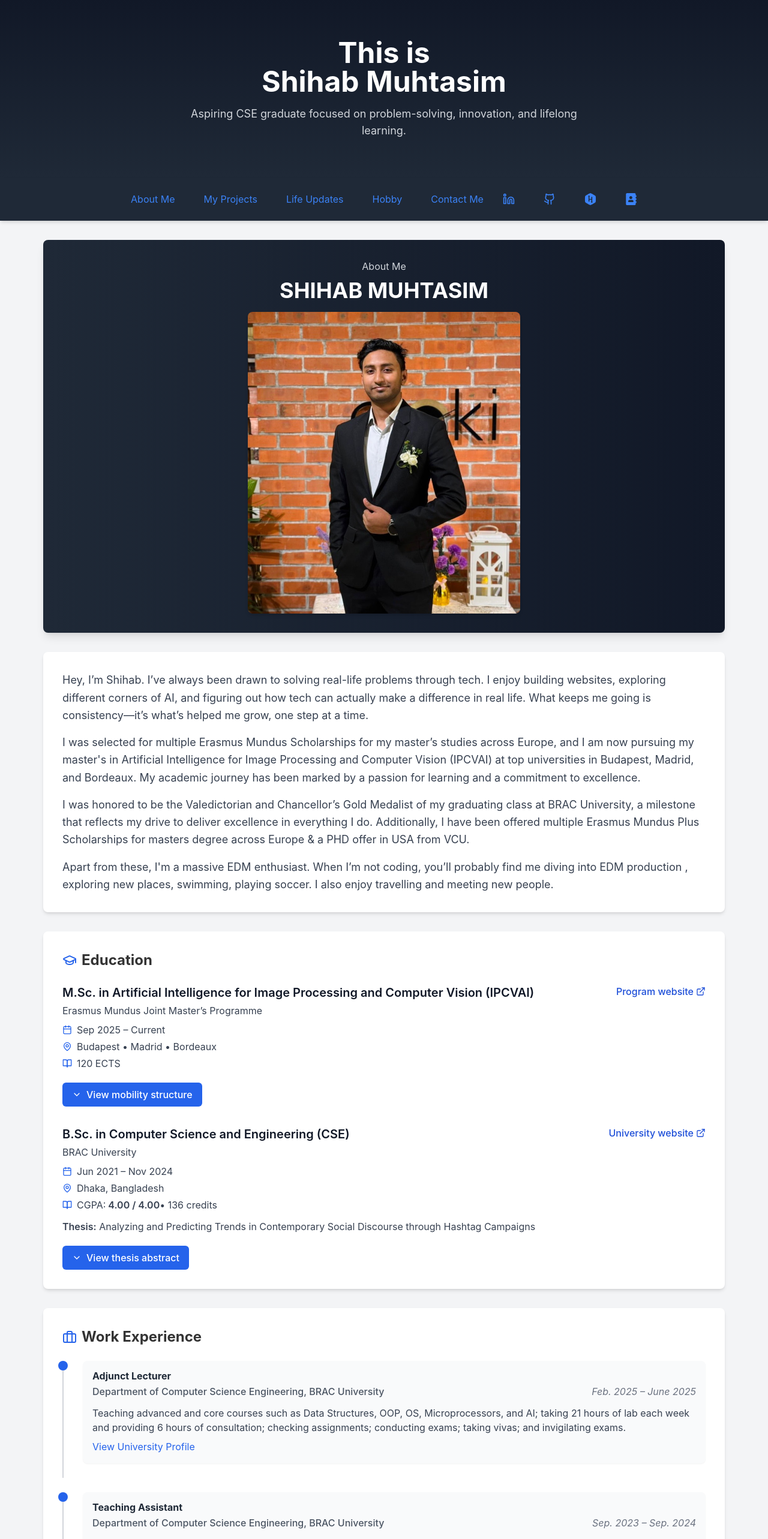
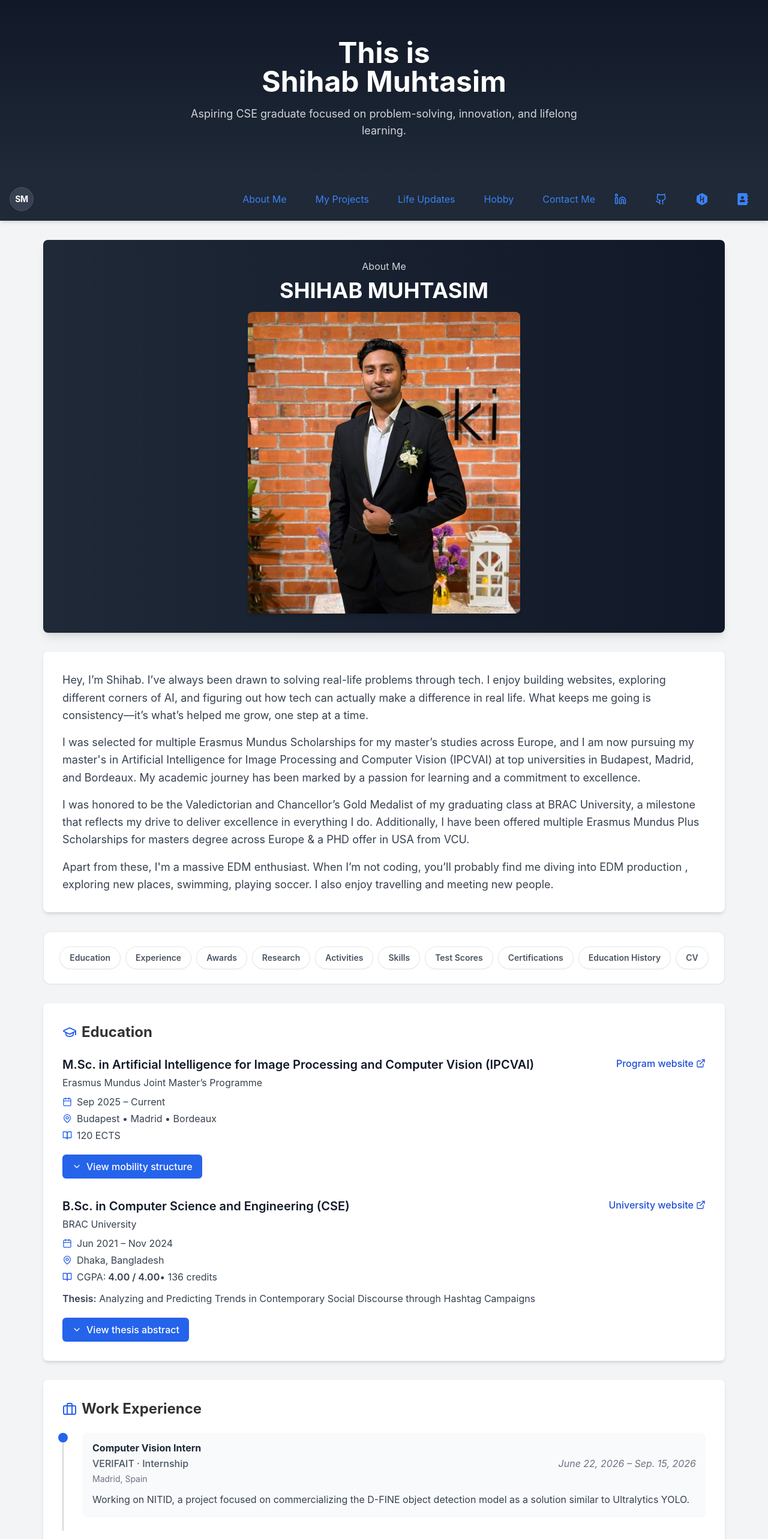
Before and after one commit to shihabmuhtasim/shihabmuhtasim.github.io, a React (Vite) app: page / in a window 1280 px wide. Shown: the top 2566 px of the page at 60% size. Built offline with nearby package versions, Linux system fonts and the light colour scheme.

Commit message:
Add homepage section navigation and internship

```diff
--- a/src/App.tsx
+++ b/src/App.tsx
@@ -20,6 +20,7 @@ import Projects from './components/Projects';
 import LifeUpdates from './components/LifeUpdates';
 import HobbiesMusic from './components/HobbiesMusic';
 import ContactMe from './components/ContactMe';
+import HomeSectionNavigation from './components/HomeSectionNavigation';
 
 import ScrollToTop from './components/ScrollToTop';
 
@@ -37,19 +38,18 @@ function App() {
           <Routes>
             <Route path="/" element={
               <div id="main">
-                <Header />
-                <AboutMe />
-                <Education />
-                <WorkExperience />
-                <Achievements />
-                <ResearchInterests />
-                <ResearchObjective />
-                <ExtraCurricular />
-                <TechnicalSkills />
-                <TestScores />
-                <Certifications />
-                <EducationHistory />
-                <CV />
+                <div id="about" className="scroll-target"><Header /><AboutMe /></div>
+                <HomeSectionNavigation />
+                <div id="education" className="scroll-target"><Education /></div>
+                <div id="experience" className="scroll-target"><WorkExperience /></div>
+                <div id="awards" className="scroll-target"><Achievements /></div>
+                <div id="research" className="scroll-target"><ResearchInterests /><ResearchObjective /></div>
+                <div id="activities" className="scroll-target"><ExtraCurricular /></div>
+                <div id="skills" className="scroll-target"><TechnicalSkills /></div>
+                <div id="scores" className="scroll-target"><TestScores /></div>
+                <div id="certifications" className="scroll-target"><Certifications /></div>
+                <div id="history" className="scroll-target"><EducationHistory /></div>
+                <div id="cv" className="scroll-target"><CV /></div>
               </div>
             } />
             <Route path="/projects" element={<Projects />} />
--- /dev/null
+++ b/src/components/HomeSectionNavigation.tsx
@@ -0,0 +1,40 @@
+import React from 'react';
+
+const sections = [
+  ['education', 'Education'],
+  ['experience', 'Experience'],
+  ['awards', 'Awards'],
+  ['research', 'Research'],
+  ['activities', 'Activities'],
+  ['skills', 'Skills'],
+  ['scores', 'Test Scores'],
+  ['certifications', 'Certifications'],
+  ['history', 'Education History'],
+  ['cv', 'CV'],
+] as const;
+
+const HomeSectionNavigation = () => {
+  const goToSection = (id: string) => {
+    document.getElementById(id)?.scrollIntoView({ behavior: 'smooth', block: 'start' });
+    window.history.replaceState(null, '', `#${id}`);
+  };
+
+  return (
+    <nav aria-label="Home page sections" className="mb-8 rounded-xl border border-gray-200 bg-white p-5 shadow-sm sm:p-6">
+      <div className="flex flex-wrap justify-center gap-2">
+        {sections.map(([id, label]) => (
+          <button
+            key={id}
+            type="button"
+            onClick={() => goToSection(id)}
+            className="rounded-full border border-gray-200 bg-white px-4 py-2 text-sm font-semibold text-gray-600 shadow-sm transition-all duration-200 hover:border-blue-500 hover:bg-blue-600 hover:text-white hover:shadow-md focus:outline-none focus:ring-2 focus:ring-blue-500 focus:ring-offset-2"
+          >
+            {label}
+          </button>
+        ))}
+      </div>
+    </nav>
+  );
+};
+
+export default HomeSectionNavigation;
--- a/src/components/Navigation.tsx
+++ b/src/components/Navigation.tsx
@@ -14,11 +14,27 @@ const Navigation = () => {
     setIsOpen(false); // Close dropdown menu on route change
   }, [location.pathname]);
 
+  const goToTop = () => {
+    setIsOpen(false);
+    if (location.pathname === '/') {
+      window.history.replaceState(null, '', window.location.pathname);
+      window.scrollTo({ top: 0, behavior: 'smooth' });
+    }
+  };
+
   return (
     <nav id="nav" className="bg-gray-800 text-white p-4 sticky top-0 z-10 shadow-md">
-      <div className="container mx-auto flex flex-wrap items-center justify-center">
+      <div className="container mx-auto flex flex-wrap items-center justify-between gap-2">
         <div className="flex justify-between w-full md:w-auto items-center">
-          {/* <div className="text-lg font-semibold">Portfolio</div> */}
+          <Link
+            to="/"
+            onClick={goToTop}
+            className="flex h-10 w-10 items-center justify-center rounded-full border border-gray-600 bg-gray-700 text-sm font-bold tracking-tight text-white shadow-sm transition-all hover:border-blue-400 hover:bg-blue-600 hover:text-white focus:outline-none focus:ring-2 focus:ring-blue-400 focus:ring-offset-2 focus:ring-offset-gray-800"
+            aria-label="Go to the top of the home page"
+            title="Back to top"
+          >
+            SM
+          </Link>
           <button
             onClick={() => setIsOpen(!isOpen)}
             className="md:hidden text-white"
@@ -28,7 +44,7 @@ const Navigation = () => {
           </button>
         </div>
 
-        <div className={`${isOpen ? 'block' : 'hidden'} w-full md:flex md:items-center md:w-auto`}>
+        <div className={`${isOpen ? 'block' : 'hidden'} w-full md:flex md:flex-1 md:items-center md:justify-end`}>
           <ul className="links flex flex-col items-center md:flex-row md:space-x-4 mb-4 md:mb-0 md:items-start">
             <li>
               <Link to="/" onClick={() => setIsOpen(false)} className="block px-4 py-2 hover:text-blue-400 transition-colors">About Me</Link>
--- a/src/components/WorkExperience.tsx
+++ b/src/components/WorkExperience.tsx
@@ -3,6 +3,15 @@ import { Briefcase } from 'lucide-react';
 
 const WorkExperience = () => {
   const experiences = [
+    {
+      title: 'Computer Vision Intern',
+      company: 'VERIFAIT · Internship',
+      period: 'June 22, 2026 – Sep. 15, 2026',
+      location: 'Madrid, Spain',
+      description: 'Working on NITID, a project focused on commercializing the D-FINE object detection model as a solution similar to Ultralytics YOLO.',
+      titleLink: 'https://www.linkedin.com/company/verifait/',
+      companyLink: 'https://www.linkedin.com/company/verifait/'
+    },
     {
       title: 'Adjunct Lecturer',
       company: 'Department of Computer Science Engineering, BRAC University',
@@ -39,11 +48,24 @@ const WorkExperience = () => {
           <div key={index} className="relative pl-8 pb-6 border-l-2 border-gray-300 last:border-l-0 last:pb-0">
             <div className="absolute w-4 h-4 bg-blue-600 rounded-full -left-[9px] top-0"></div>
             <div className="bg-gray-50 p-4 rounded-lg shadow-sm hover:shadow-md transition-all duration-300">
-              <h3 className="font-bold text-gray-800">{experience.title}</h3>
+              <h3 className="font-bold text-gray-800">
+                {experience.titleLink ? (
+                  <a href={experience.titleLink} target="_blank" rel="noopener noreferrer" className="text-gray-800 hover:text-blue-600">
+                    {experience.title}
+                  </a>
+                ) : experience.title}
+              </h3>
               <div className="flex flex-col sm:flex-row sm:justify-between mt-1">
-                <p className="text-gray-600 font-medium">{experience.company}</p>
+                <p className="text-gray-600 font-medium">
+                  {experience.companyLink ? (
+                    <a href={experience.companyLink} target="_blank" rel="noopener noreferrer" className="text-gray-600 hover:text-blue-600">
+                      {experience.company}
+                    </a>
+                  ) : experience.company}
+                </p>
                 <p className="text-gray-500 italic mt-1 sm:mt-0">{experience.period}</p>
               </div>
+              {experience.location && <p className="mt-1 text-sm text-gray-500">{experience.location}</p>}
               <p className="mt-3 text-gray-700">{experience.description}</p>
               {experience.link && (
                 <a
--- a/src/index.css
+++ b/src/index.css
@@ -77,3 +77,11 @@ a {
 a:hover {
   color: #2563eb;
 }
+
+html {
+  scroll-behavior: smooth;
+}
+
+.scroll-target {
+  scroll-margin-top: 6rem;
+}
```
